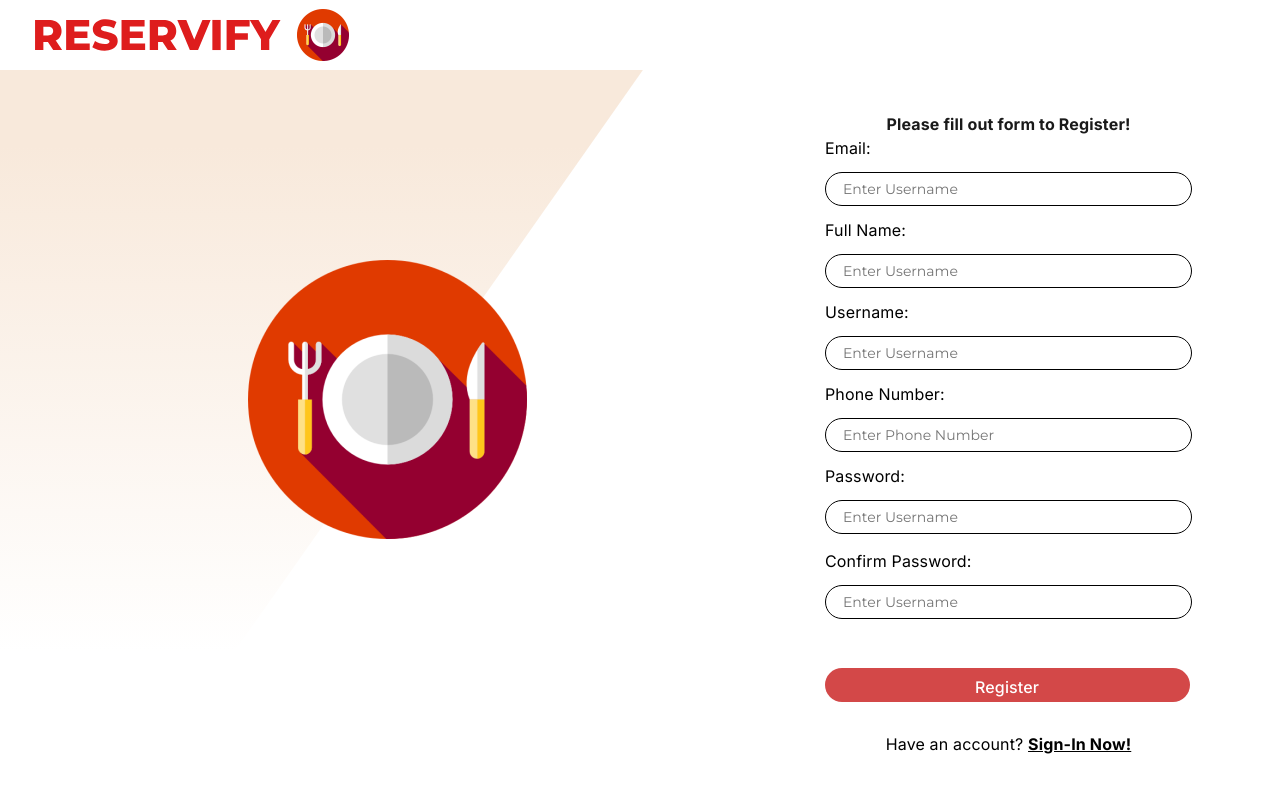
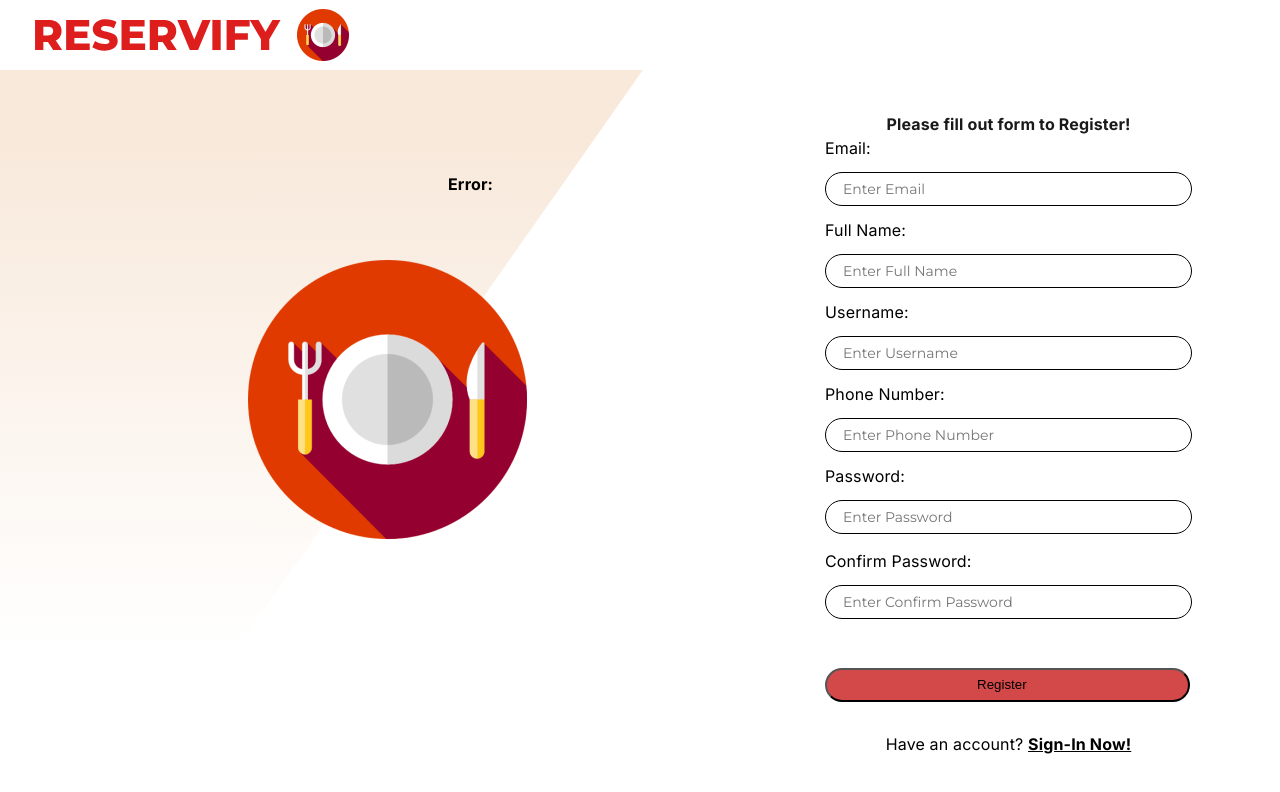
Before and after one commit to AnthonyOlijnyk/reservify, a React (Create React App) app in the folder frontend/: page /signup in a window 1280 px wide. Shown: the top 792 px of the page. Built offline with nearby package versions, Linux system fonts and the light colour scheme.

Commit message:
Finished UserDash and Registeration

```diff
--- a/frontend/src/pages/SignUp.css
+++ b/frontend/src/pages/SignUp.css
@@ -1,3 +1,7 @@
+html{
+  scroll-behavior:smooth;
+}
+
 .backgroundgradiant-icon,
 .reservify-icon {
   position: absolute;
@@ -53,7 +57,8 @@
   left: 0;
 }
 .confirmpasswordtxt {
-  border: 0;
+  border: none;
+  outline: none;
   font-family: var(--font-montserrat);
   font-size: var(--font-size-sm);
   background-color: transparent;
@@ -210,6 +215,13 @@
   justify-content: flex-start;
   gap: 298px;
 }
+.error{
+  position: absolute;
+  top: -69px;
+  left: -23px;
+  width: 367px;
+  height: 67px;
+}
 .signup {
   position: relative;
   background-color: var(--color-white);
--- a/frontend/src/pages/SignUp.js
+++ b/frontend/src/pages/SignUp.js
@@ -17,62 +17,69 @@
   }, [navigate]);
 
   const isEmailValid = (email) => {
-    const emailRegex = /^[A-Z0-9._%+-]+@[A-Z0-9.-]+\.[A-Z]{2,}$/i;
+    const emailRegex = /^[a-zA-Z0-9._%+-]+@[a-zA-Z0-9.-]+\.[a-zA-Z]{2,4}$/;
     return emailRegex.test(email);
   };
 
-  const isUsernameUnique = async (username) => {
-    // Implement the logic to check if the username is unique by making an API request to your backend.
-    try {
-      const response = await fetch(`http://localhost:8000/api/check-username?username=${username}`);
-      if (response.ok) {
-        const data = await response.json();
-        return data.isUnique;
-      }
-      throw new Error('Failed to check username uniqueness');
-    } catch (error) {
-      console.error('Username uniqueness check error:', error);
+  const isFullNameValid = (fullname) => {
+    if (!fullname || fullname.trim() === '') {
       return false;
     }
+    return true;
   };
+
+  //const isUsernameUnique = async (username) => {
+  //  try {
+  //    const response = await fetch(`http://localhost:8000/api/check-username?username=${username}`);
+  //    if (response.ok) {
+  //      const data = await response.json();
+  //      return data.isUnique;
+  //    }
+  //    throw new Error('Failed to check username uniqueness');
+  //  } catch (error) {
+  //    console.error('Username uniqueness check error:', error);
+  //    return false;
+  //  }
+  //};
+//
 
   const isPhoneNumberValid = (phoneNumber) => {
     const phoneRegex = /^\d{10}$/;
     return phoneRegex.test(phoneNumber);
   };
 
-  const doPasswordsMatch = () => {
-    return enterNewPassword === enterConfirmPassword;
-  };
-
-  const onSignUpButtonClick = async () => {
+  const onSignUpButtonClick = useCallback(async ()  => {
     if (!isEmailValid(enterEmail)) {
       setErrorPasswordMessage('Invalid email address.');
       return;
     }
 
-    const isUnique = await isUsernameUnique(enterUsername);
-    if (!isUnique) {
-      setErrorPasswordMessage('Username is already taken.');
-      return;
-    }
+    // const isUnique = await isUsernameUnique(enterUsername);
+    // if (!isUnique) {
+    //   setErrorPasswordMessage('Username is already taken.');
+    //   return;
+    // }
 
     if (!isPhoneNumberValid(enterPhoneNumber)) {
       setErrorPasswordMessage('Invalid phone number.');
       return;
     }
 
-    if (!doPasswordsMatch()) {
+    if (!isFullNameValid(enterFullName)) {
+      setErrorPasswordMessage('Name is required.');
+      return;
+    }
+
+    if (enterNewPassword !== enterConfirmPassword) {
       setErrorPasswordMessage('Passwords do not match.');
       return;
     }
 
-    // Continue with the registration logic here
     const jsonData = {
       email: enterEmail,
-      fullName: enterFullName,
+      name: enterFullName,
       username: enterUsername,
-      phoneNumber: enterPhoneNumber,
+      phone_number: enterPhoneNumber,
       password: enterNewPassword,
       confirmPassword: enterConfirmPassword,
     };
@@ -106,7 +113,8 @@
     } catch (error) {
       console.error('Error:', error);
     }
-  };
+  }, [enterEmail, enterFullName, enterUsername, enterPhoneNumber, enterNewPassword, enterConfirmPassword, navigate, setEnterEmail, setEnterFullName, setEnterUsername, setEnterPhoneNumber, setEnterNewPassword, setEnterConfirmPassword]);
+
 
   return (
     <div className="signup">
@@ -136,7 +144,7 @@
                 <div className="confirm-password">Email:</div>
                 <input
                   className="confirmpasswordtxt"
-                  placeholder="Enter Username"
+                  placeholder="Enter Email"
                   type="text"
                   value={enterEmail}
                   onChange={(e) => setEnterEmail(e.target.value)}
@@ -147,7 +155,7 @@
                 <div className="confirm-password">Full Name:</div>
                 <input
                   className="confirmpasswordtxt"
-                  placeholder="Enter Username"
+                  placeholder="Enter Full Name"
                   type="text"
                   value={enterFullName}
                  onChange={(e) => setEnterFullName(e.target.value)}
@@ -163,7 +171,6 @@
                   value={enterUsername}
                   onChange={(e) => setEnterUsername(e.target.value)}
                 />
-
               </div>
               <div className="enterphonefield">
                 <div className="enterpasswordfield" />
@@ -182,7 +189,7 @@
                 <div className="confirm-password">Password:</div>
                 <input
                   className="confirmpasswordtxt"
-                  placeholder="Enter Username"
+                  placeholder="Enter Password"
                   type="text"
                   value={enterNewPassword}
                   onChange={(e) => setEnterNewPassword(e.target.value)}
@@ -194,7 +201,7 @@
                 <div className="confirm-password">Confirm Password:</div>
                 <input
                   className="confirmpasswordtxt"
-                  placeholder="Enter Username"
+                  placeholder="Enter Confirm Password"
                   type="text"
                   value={enterConfirmPassword}
                   onChange={(e) => setEnterConfirmPassword(e.target.value)}
@@ -202,11 +209,9 @@
               </div>
             </div>
             <div className="registerbtn">
-              <div
-                className="registerbtncircle"
-                onClick={onSignUpButtonClick}
-              />
+              <button className="registerbtncircle" onClick={onSignUpButtonClick}>
               <div className="registerbtntxt">Register</div>
+              </button>
             </div>
           </div>
           <div
@@ -217,8 +222,10 @@
               <span>{`Have an account? `}</span>
               <b className="sign-in-now">Sign-In Now!</b>
             </span>
+
           </div>
         </div>
+        <div className="error">Error: {errorPasswordMessage}</div>
       </div>
     </div>
   );
--- a/frontend/src/pages/UserDash.js
+++ b/frontend/src/pages/UserDash.js
@@ -21,6 +21,15 @@
   }, [navigate]);
 
   const onLogoutBtnClick = useCallback(() => {
+    fetch("http://localhost:8000/api/logout", {
+        method: 'POST',
+        headers: {
+          'Content-Type': 'application/json'
+        },
+      })
+      .then(response => response.json())
+      .then(data => {console.log("logged out")})
+      .catch(error => {console.error('Error:', error);});
     navigate("/");
   }, [navigate]);
 
@@ -40,8 +49,8 @@
       }
 
       const jsonData = {
-        oldUsername,
-        newUsername,
+        username: oldUsername,
+        new_username: newUsername,
         confirmUsername,
       };
 
@@ -57,14 +66,13 @@
 
       if (response.ok) {
         const data = await response.json();
-        if (data.success) {
+        if (data.username) {
           setOldUsername(oldUsername);
           setNewUsername(newUsername);
           setConfirmUsername(confirmUsername);
         } else {
-          const errorData = await response.json();
-          setErrorUsernameMessage(`Error: ${errorData.error}`);
-          console.log('User change error:', errorData);
+          setErrorUsernameMessage(`Error: ${data.error}`);
+          console.log('User change error:', data);
         }
       } else {
         console.error('Response status:', response.status);
@@ -93,7 +101,7 @@
 
       const jsonData = {
         oldPassword,
-        newPassword,
+        new_password: newPassword,
         confirmPassword,
       };
 
```
